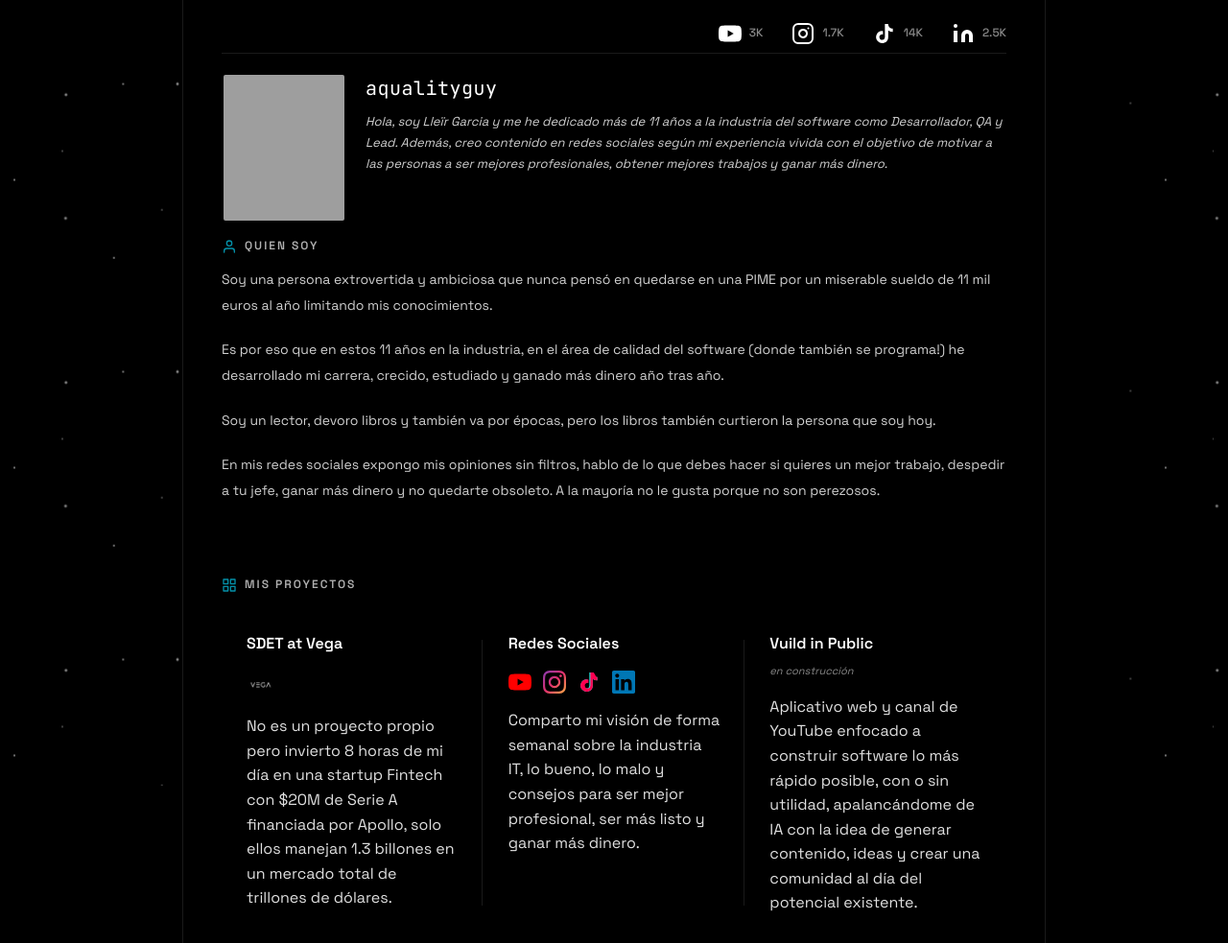
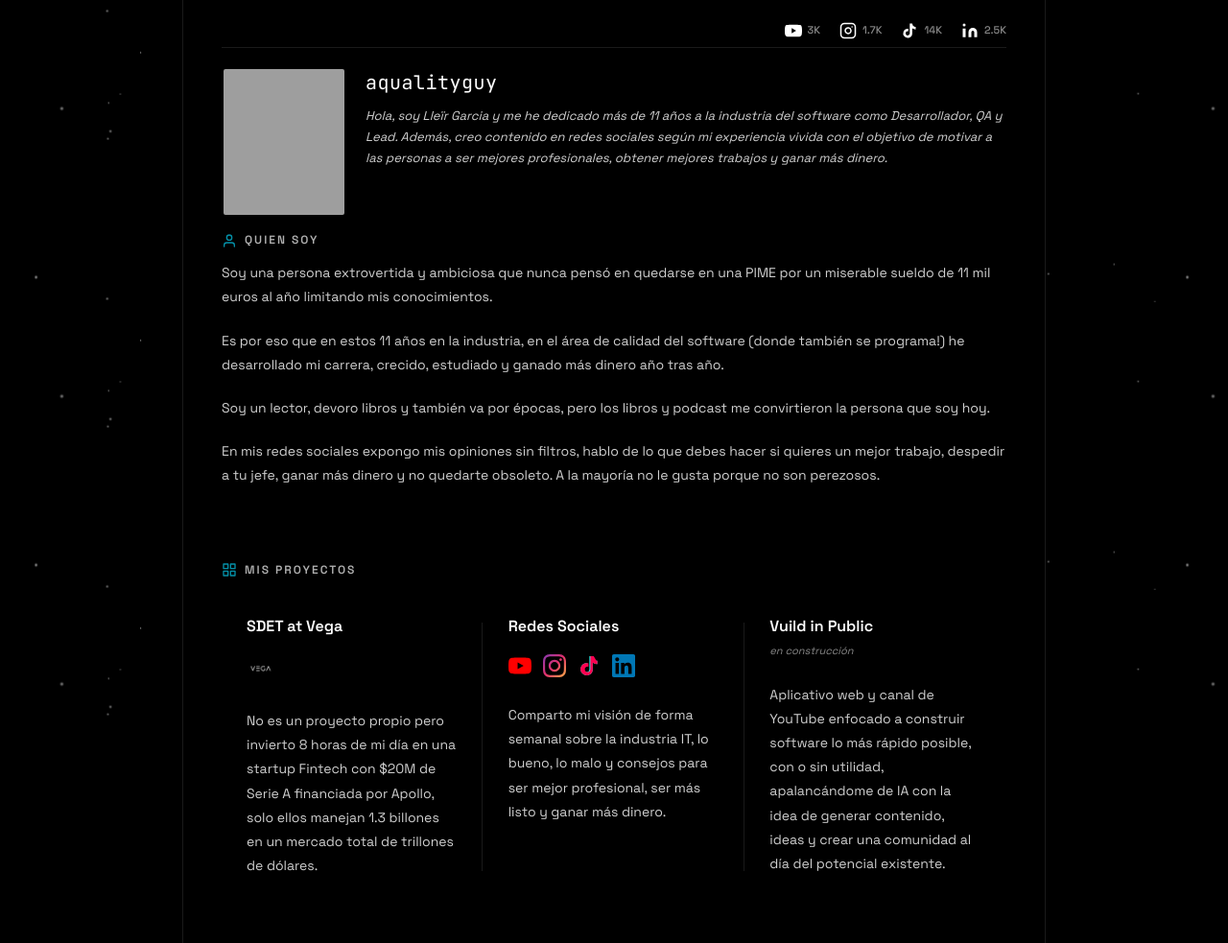
Before and after one commit to lleirgarcia/aqualitugy_website, a website built with Vite: page index.html in a window 1280 px wide. Shown: the top 983 px of the page at 96% size. Built offline with nearby package versions, Linux system fonts and the light colour scheme; grey boxes are pictures that could not be loaded.

Commit message:
Update main.ts, styles.css and vite.config.ts

```diff
--- a/src/main.ts
+++ b/src/main.ts
@@ -56,7 +56,7 @@ const services: Service[] = [
   },
   {
     title: 'creetelo',
-    tagline: 'Da el salto al 1%',
+    tagline: 'Da el salto al 1% - Solo para Seniors',
     features: [
       'Consultoría de 5 horas al mes',
       'Contacto directo conmigo',
@@ -81,6 +81,7 @@ const services: Service[] = [
       'Plan básico de comunidad'
     ],
     price: '€XXX/mes',
+    buttonText: 'acceder',
     disabled: true
   },
 ];
@@ -154,7 +155,7 @@ function createWhoIAmSection(): string {
           Es por eso que en estos 11 años en la industria, en el área de calidad del software (donde también se programa!) he desarrollado mi carrera, crecido, estudiado y ganado más dinero año tras año.
         </p>
         <p>
-          Soy un lector, devoro libros y también va por épocas, pero los libros también curtieron la persona que soy hoy.
+          Soy un lector, devoro libros y también va por épocas, pero los libros y podcast me convirtieron la persona que soy hoy.
         </p>
         <p>
           En mis redes sociales expongo mis opiniones sin filtros, hablo de lo que debes hacer si quieres un mejor trabajo, despedir a tu jefe, ganar más dinero y no quedarte obsoleto. A la mayoría no le gusta porque no son perezosos.
@@ -197,7 +198,7 @@ function createServicesSection(): string {
 
         const disabledClass = service.disabled ? 'service-disabled' : '';
         const separator = index < services.length - 1 ? '<div class="service-separator"></div>' : '';
-        const buttonText = service.disabled ? service.price : (service.buttonText || 'a ver si encaja');
+        const buttonText = service.buttonText || (service.disabled ? service.price : 'a ver si encaja');
         const comingSoonOverlay = service.disabled ? '<div class="service-coming-soon">construyendo algo chulo</div>' : '';
 
         return `
@@ -536,13 +537,13 @@ function createModal(): string {
 }
 
 function createTopSocialBar(): string {
-  const youtubeIcon = `<svg width="24" height="24" viewBox="0 0 24 24" fill="currentColor"><path d="M23.498 6.186a3.016 3.016 0 0 0-2.122-2.136C19.505 3.545 12 3.545 12 3.545s-7.505 0-9.377.505A3.017 3.017 0 0 0 .502 6.186C0 8.07 0 12 0 12s0 3.93.502 5.814a3.016 3.016 0 0 0 2.122 2.136c1.871.505 9.376.505 9.376.505s7.505 0 9.377-.505a3.015 3.015 0 0 0 2.122-2.136C24 15.93 24 12 24 12s0-3.93-.502-5.814zM9.545 15.568V8.432L15.818 12l-6.273 3.568z"/></svg>`;
+  const youtubeIcon = `<svg width="18" height="18" viewBox="0 0 24 24" fill="currentColor"><path d="M23.498 6.186a3.016 3.016 0 0 0-2.122-2.136C19.505 3.545 12 3.545 12 3.545s-7.505 0-9.377.505A3.017 3.017 0 0 0 .502 6.186C0 8.07 0 12 0 12s0 3.93.502 5.814a3.016 3.016 0 0 0 2.122 2.136c1.871.505 9.376.505 9.376.505s7.505 0 9.377-.505a3.015 3.015 0 0 0 2.122-2.136C24 15.93 24 12 24 12s0-3.93-.502-5.814zM9.545 15.568V8.432L15.818 12l-6.273 3.568z"/></svg>`;
 
-  const instagramIcon = `<svg width="24" height="24" viewBox="0 0 24 24" fill="none" stroke="currentColor" stroke-width="2" stroke-linecap="round" stroke-linejoin="round"><rect x="2" y="2" width="20" height="20" rx="5" ry="5"></rect><path d="M16 11.37A4 4 0 1 1 12.63 8 4 4 0 0 1 16 11.37z"></path><line x1="17.5" y1="6.5" x2="17.51" y2="6.5"></line></svg>`;
+  const instagramIcon = `<svg width="18" height="18" viewBox="0 0 24 24" fill="none" stroke="currentColor" stroke-width="2" stroke-linecap="round" stroke-linejoin="round"><rect x="2" y="2" width="20" height="20" rx="5" ry="5"></rect><path d="M16 11.37A4 4 0 1 1 12.63 8 4 4 0 0 1 16 11.37z"></path><line x1="17.5" y1="6.5" x2="17.51" y2="6.5"></line></svg>`;
 
-  const tiktokIcon = `<svg width="24" height="24" viewBox="0 0 24 24" fill="currentColor"><path d="M19.59 6.69a4.83 4.83 0 0 1-3.77-4.25V2h-3.45v13.67a2.89 2.89 0 0 1-5.2 1.74 2.89 2.89 0 0 1 2.31-4.64 2.93 2.93 0 0 1 .88.13V9.4a6.84 6.84 0 0 0-1-.05A6.33 6.33 0 0 0 5 20.1a6.34 6.34 0 0 0 10.86-4.43v-7a8.16 8.16 0 0 0 4.77 1.52v-3.4a4.85 4.85 0 0 1-1-.1z"/></svg>`;
+  const tiktokIcon = `<svg width="18" height="18" viewBox="0 0 24 24" fill="currentColor"><path d="M19.59 6.69a4.83 4.83 0 0 1-3.77-4.25V2h-3.45v13.67a2.89 2.89 0 0 1-5.2 1.74 2.89 2.89 0 0 1 2.31-4.64 2.93 2.93 0 0 1 .88.13V9.4a6.84 6.84 0 0 0-1-.05A6.33 6.33 0 0 0 5 20.1a6.34 6.34 0 0 0 10.86-4.43v-7a8.16 8.16 0 0 0 4.77 1.52v-3.4a4.85 4.85 0 0 1-1-.1z"/></svg>`;
 
-  const linkedinIcon = `<svg width="24" height="24" viewBox="0 0 24 24" fill="currentColor"><path d="M16 8a6 6 0 0 1 6 6v7h-4v-7a2 2 0 0 0-2-2 2 2 0 0 0-2 2v7h-4v-7a6 6 0 0 1 6-6zM2 9h4v12H2z"></path><circle cx="4" cy="4" r="2"></circle></svg>`;
+  const linkedinIcon = `<svg width="18" height="18" viewBox="0 0 24 24" fill="currentColor"><path d="M16 8a6 6 0 0 1 6 6v7h-4v-7a2 2 0 0 0-2-2 2 2 0 0 0-2 2v7h-4v-7a6 6 0 0 1 6-6zM2 9h4v12H2z"></path><circle cx="4" cy="4" r="2"></circle></svg>`;
 
   const topSocialLinks = [
     { name: 'YouTube', icon: youtubeIcon, url: 'https://www.youtube.com/@aqualityguy', count: '3K' },
@@ -583,6 +584,40 @@ app.innerHTML = `
   </div>
   ${createModal()}
 `;
+
+// Generar posiciones aleatorias para las estrellas del fondo
+function generateRandomStarPositions() {
+  const generateGradients = (count: number) => {
+    const gradients = [];
+    for (let i = 0; i < count; i++) {
+      const x = Math.random() * 300;
+      const y = Math.random() * 300;
+      const size = Math.random() * 2 + 0.5; // Tamaño entre 0.5px y 2.5px
+      const opacity = Math.random() * 0.3 + 0.5; // Opacidad entre 0.5 y 0.8
+      gradients.push(`radial-gradient(${size}px ${size}px at ${x}px ${y}px, rgba(255, 255, 255, ${opacity}), transparent)`);
+    }
+    return gradients.join(', ');
+  };
+
+  const layer1 = document.querySelector('.stars-layer-1') as HTMLElement;
+  const layer2 = document.querySelector('.stars-layer-2') as HTMLElement;
+  const layer3 = document.querySelector('.stars-layer-3') as HTMLElement;
+
+  if (layer1) {
+    layer1.style.backgroundImage = generateGradients(4);
+  }
+  if (layer2) {
+    layer2.style.backgroundImage = generateGradients(4);
+  }
+  if (layer3) {
+    layer3.style.backgroundImage = generateGradients(4);
+  }
+}
+
+// Aplicar posiciones aleatorias a las estrellas al cargar
+setTimeout(() => {
+  generateRandomStarPositions();
+}, 0);
 
 // Funcionalidad del modal - se ejecuta después de que el DOM esté listo
 setTimeout(() => {
--- a/src/styles.css
+++ b/src/styles.css
@@ -139,14 +139,14 @@ body {
 .top-social-bar .social-links-top {
   display: flex;
   flex-wrap: wrap;
-  gap: 30px;
+  gap: 20px;
   justify-content: flex-end;
 }
 
 .social-item-top {
   display: flex;
   align-items: center;
-  gap: 8px;
+  gap: 6px;
   text-decoration: none;
   color: #ffffff;
   transition: opacity 0.3s ease;
@@ -157,8 +157,8 @@ body {
 }
 
 .social-icon-top {
-  width: 24px;
-  height: 24px;
+  width: 18px;
+  height: 18px;
   display: flex;
   align-items: center;
   justify-content: center;
@@ -171,7 +171,7 @@ body {
 }
 
 .social-count-top {
-  font-size: 12px;
+  font-size: 11px;
   color: #888;
   font-weight: 500;
   font-family: 'Space Grotesk', sans-serif;
@@ -194,9 +194,10 @@ body {
 .services-description {
   font-size: 12px;
   color: #888;
-  line-height: 1.6;
+  line-height: 1.7;
   margin-bottom: 30px;
   margin-top: 10px;
+  max-width: 800px;
 }
 
 .section:last-of-type {
@@ -225,7 +226,7 @@ body {
   font-size: 13px;
   color: #d0d0d0;
   line-height: 1.7;
-  margin-bottom: 12px;
+  margin-bottom: 15px;
   font-style: italic;
 }
 
@@ -264,7 +265,7 @@ body {
 .about-content {
   font-size: 14px;
   color: #d0d0d0;
-  line-height: 1.9;
+  line-height: 1.8;
 }
 
 .about-content p {
@@ -325,6 +326,7 @@ body {
   display: flex;
   flex-direction: column;
   position: relative;
+  gap: 0;
 }
 
 .service-item:not(:last-child)::after {
@@ -388,14 +390,16 @@ body {
   font-size: 16px;
   font-weight: 600;
   color: #ffffff;
-  margin-bottom: 8px;
+  margin-bottom: 10px;
+  line-height: 1.4;
 }
 
 .construction-label {
   font-size: 11px;
   color: #888;
   text-transform: lowercase;
-  margin-bottom: 15px;
+  margin-bottom: 12px;
+  margin-top: -4px;
   font-style: italic;
 }
 
@@ -403,7 +407,8 @@ body {
   font-size: 12px;
   color: #888;
   font-style: italic;
-  margin-bottom: 15px;
+  margin-bottom: 12px;
+  line-height: 1.5;
 }
 
 .service-features {
@@ -418,6 +423,14 @@ body {
   line-height: 1.8;
   padding-left: 15px;
   position: relative;
+  margin-bottom: 6px;
+}
+
+.service-description {
+  font-size: 14px;
+  color: #d0d0d0;
+  line-height: 1.8;
+  margin-top: 12px;
 }
 
 .service-features li::before {
@@ -975,8 +988,23 @@ body {
   }
 
   .profile-header {
-    flex-direction: column;
-    text-align: center;
+    flex-direction: row;
+    align-items: flex-start;
+    gap: 15px;
+  }
+
+  .profile-image {
+    width: 100px;
+    height: 120px;
+    flex-shrink: 0;
+  }
+
+  .profile-name {
+    font-size: 18px;
+  }
+
+  .section-intro {
+    font-size: 12px;
   }
 
   .social-links {
--- a/vite.config.ts
+++ b/vite.config.ts
@@ -1,6 +1,10 @@
 import { defineConfig } from 'vite';
 
 export default defineConfig({
+  server: {
+    host: true, // Permite acceso desde la red local
+    port: 5173,
+  },
   build: {
     outDir: 'dist',
     assetsDir: 'assets',
```
